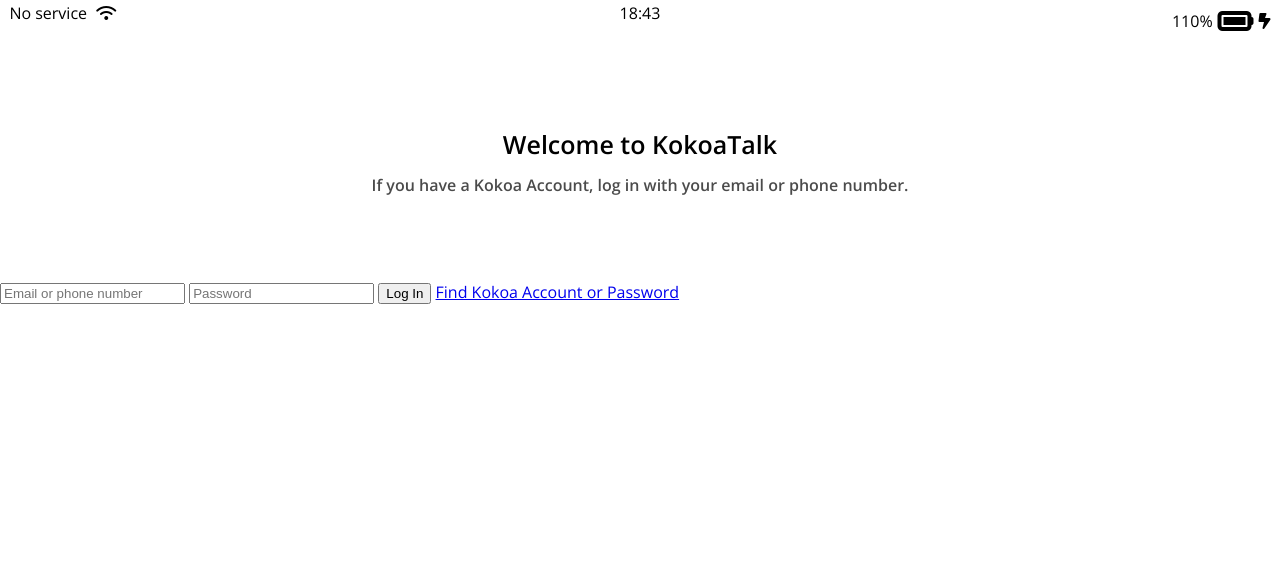
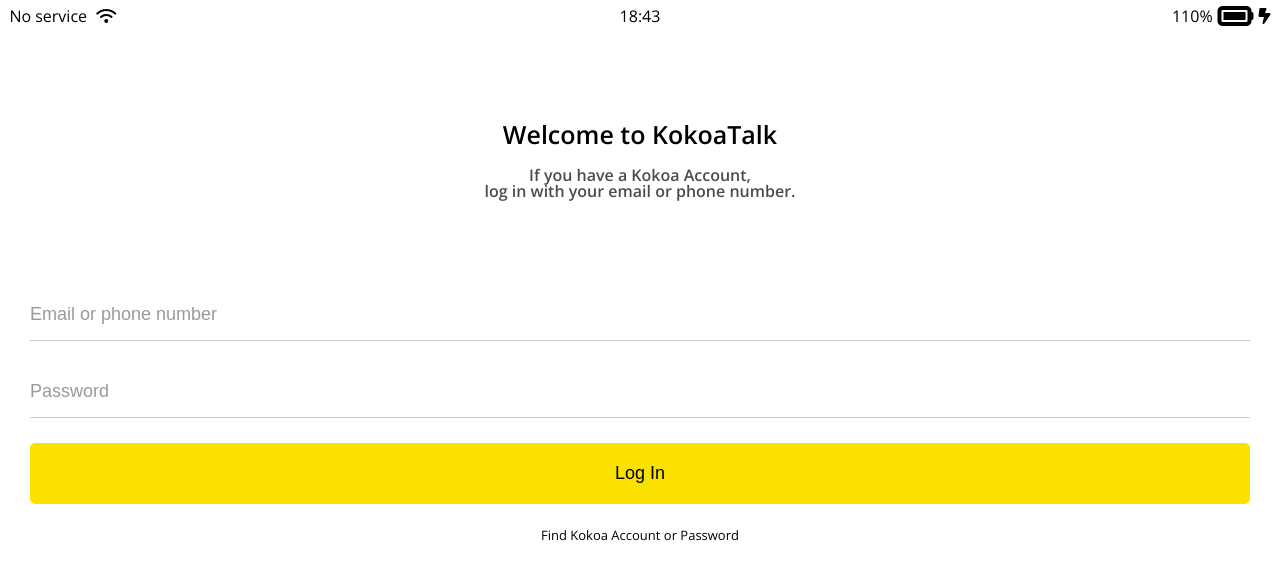
Before and after one commit to jonghwa3471/kakao-clone, a plain HTML site: page index.html in a window 1280 px wide. Drawn offline with nearby package versions, Linux system fonts and the light colour scheme.

Commit message:
10.04 finished 1st page.
10.04 finished 1st page.

```diff
--- a/css/reset.css
+++ b/css/reset.css
@@ -41,3 +41,7 @@
 	border-collapse: collapse;
 	border-spacing: 0;
 }
+
+input:focus {
+	outline: none;
+}
--- a/css/status-bar.css
+++ b/css/status-bar.css
@@ -1,7 +1,8 @@
 .status-bar {
     display: flex;
     justify-content: center;
-    padding: 5px 3px;
+    padding: 0px 3px;
+    align-items: center;
 }
 
 .status-bar__column {
--- a/css/styles.css
+++ b/css/styles.css
@@ -1,6 +1,8 @@
 @import url('https://fonts.googleapis.com/css2?family=Open+Sans:wght@400;600&display=swap');
 @import "reset.css";
 @import "status-bar.css";
+@import "variables.css";
+
 body {
     font-family: 'Open Sans', sans-serif;
 }
@@ -20,6 +22,48 @@
 }
 
 .welcome-header__text {
-    width: 60%;
+    width: 65%;
     opacity: 0.7;
 }
+
+#login-form {
+    display: flex;
+    flex-direction: column;
+    margin: 0px 30px;
+}
+
+#login-form input {
+    border: none;
+    padding: 15px 0px;
+    font-size: 18px;
+    margin-bottom: 25px;
+
+}
+
+#login-form input:not([type="submit"]) {
+    border-bottom: 1px solid rgba(0, 0, 0, 0.2);
+    transition: border-color 0.3s ease-in-out;
+}
+
+#login-form input::placeholder {
+    color: rgba(0, 0, 0, 0.4);
+}
+
+#login-form input:focus {
+    border-color: var(--yellow);
+}
+
+#login-form input[type="submit"] {
+    background-color: var(--yellow);
+    cursor: pointer;
+    padding: 20px 0px;
+    border-radius: 5px;
+}
+
+
+#login-form a {
+    text-align: center;
+    text-decoration: none;
+    color: inherit;
+    font-size: 13px;
+}
--- /dev/null
+++ b/css/variables.css
@@ -0,0 +1,3 @@
+:root {
+    --yellow: #fae100;
+}
--- a/index.html
+++ b/index.html
@@ -25,7 +25,7 @@
 
         <header class="welcome-header">
             <h1 class="welcome-header__title">Welcome to KokoaTalk</h1>
-            <p class="welcome-header__text">If you have a Kokoa Account, log in with your email or phone number.</p>
+            <p class="welcome-header__text">If you have a Kokoa Account, <br>log in with your email or phone number.</p>
         </header>
 
         <form id="login-form">
```
